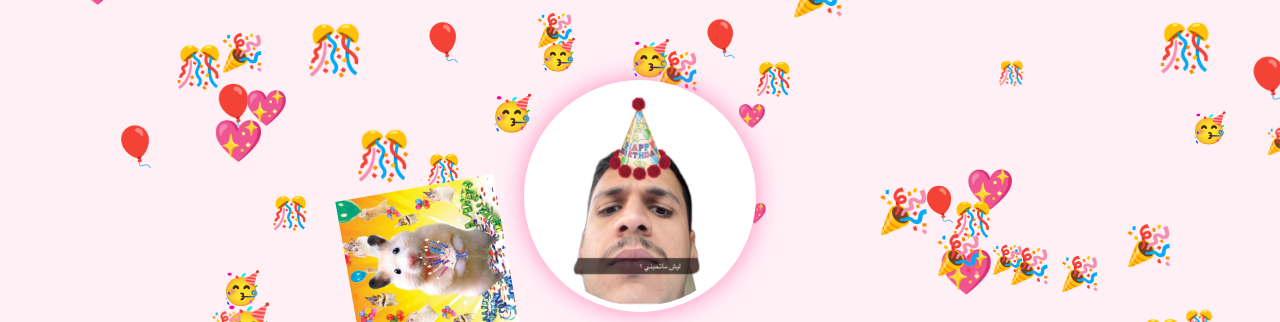
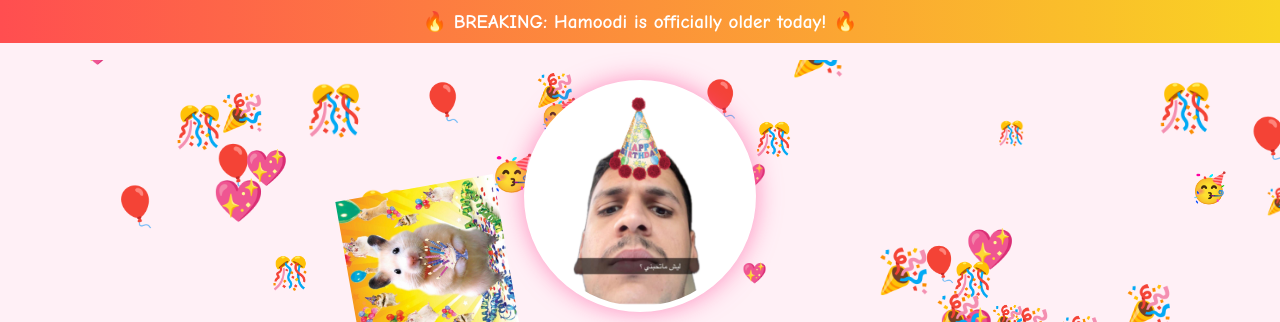
Before and after one commit to alghaleya6/websitee, a plain HTML site: page index.html in a window 1280 px wide. Shown: the top 322 px of the page. Drawn offline with Linux system fonts and the light colour scheme.

Commit message:
Update index.html

```diff
--- a/index.html
+++ b/index.html
@@ -5,8 +5,47 @@
 <meta name="viewport" content="width=device-width,initial-scale=1">
 <title>Hamoodiii</title>
 <link rel="stylesheet" href="style.css">
+<style>
+  /* Header styling */
+  .funny-header {
+    position: fixed;
+    top: 0;
+    left: 0;
+    width: 100%;
+    background: linear-gradient(90deg, #ff4e50, #f9d423);
+    color: white;
+    font-family: 'Comic Sans MS', cursive, sans-serif;
+    font-size: 1.2rem;
+    font-weight: bold;
+    text-align: center;
+    padding: 10px 0;
+    z-index: 1000;
+    animation: blink 1s infinite, slide 6s linear infinite;
+  }
+
+  /* Blinking effect */
+  @keyframes blink {
+    0%, 100% { opacity: 1; }
+    50% { opacity: 0.6; }
+  }
+
+  /* Text sliding left to right */
+  @keyframes slide {
+    0% { background-position: 0 0; }
+    100% { background-position: 200% 0; }
+  }
+
+  body {
+    margin-top: 60px; /* So the header doesn't overlap content */
+  }
+</style>
 </head>
 <body>
+  <!-- Funny header -->
+  <div class="funny-header">
+    🔥 BREAKING: Hamoodi is officially older today! 🔥
+  </div>
+
   <div class="photo" id="photo"></div>
   <h1>🎉 Happy Birthday Dear Hamoodi 🎈<br><small>🥭 بو عزقة ❤️</small></h1>
   <a href="sec-index.html" class="gift-link">🎁 Click here for your gift 🎁</a>
```
